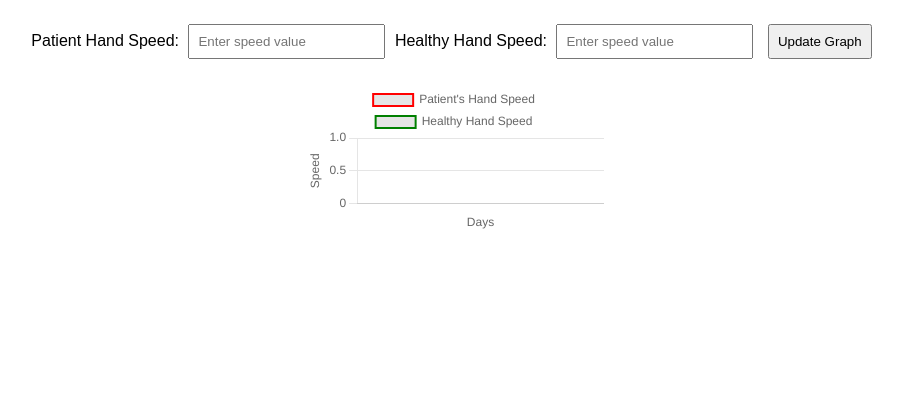
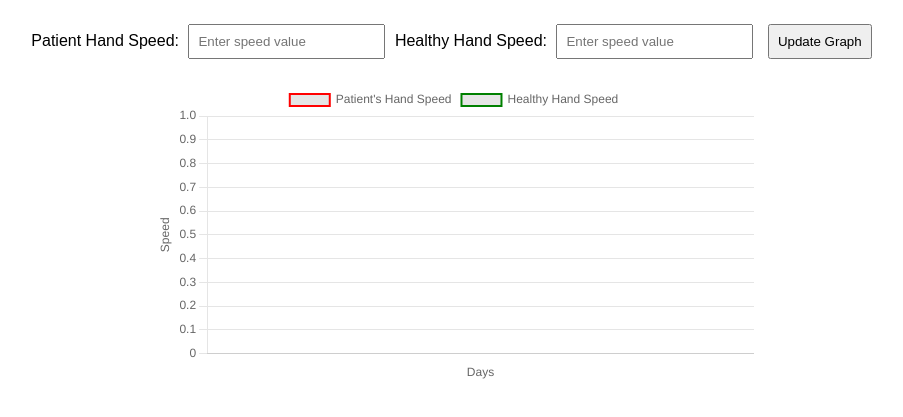
Before and after one commit to ShreeVishnu1/Confluence_3, a website: page graph.html in a window 1280 px wide. Shown: the part 61-478 px from the top of the page, without its empty margins (186-1089 px from the left). Drawn offline with nearby package versions, Linux system fonts and the light colour scheme.

Commit message:
Update graph.html (graph bigger)

```diff
--- a/graph.html
+++ b/graph.html
@@ -32,7 +32,8 @@
 
     <button onclick="updateGraph()">Update Graph</button>
 
-    <canvas id="movementGraph"></canvas>
+    <canvas id="movementGraph" width="800" height="400"></canvas>
+
 
     <script>
         const ctx = document.getElementById('movementGraph').getContext('2d');
```
